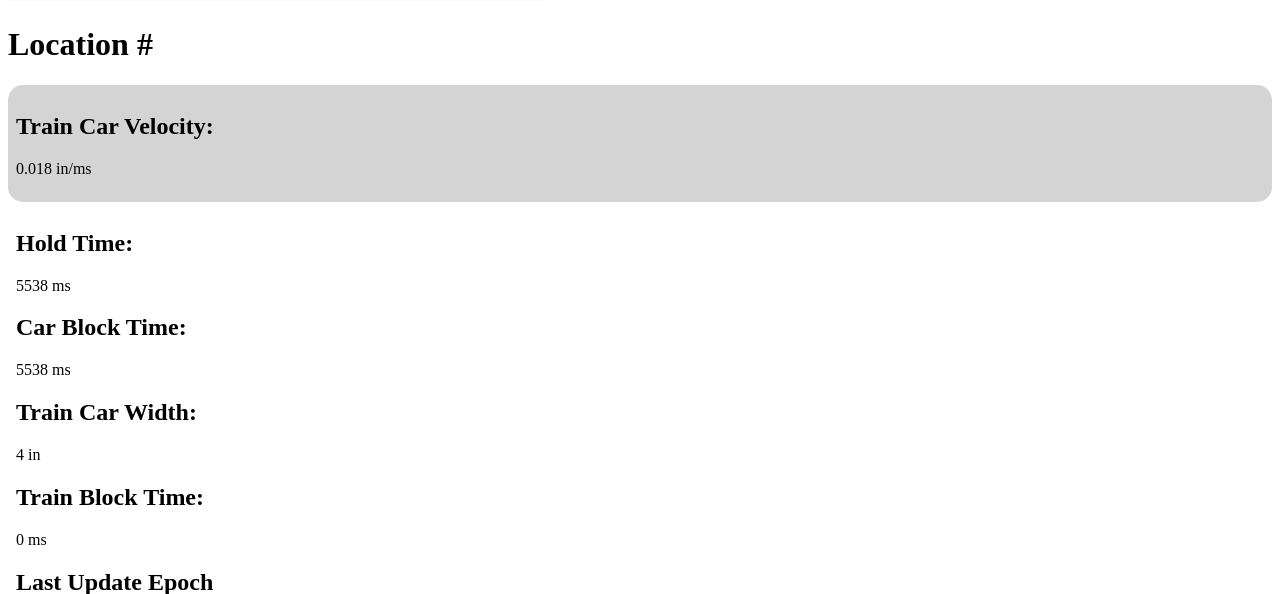
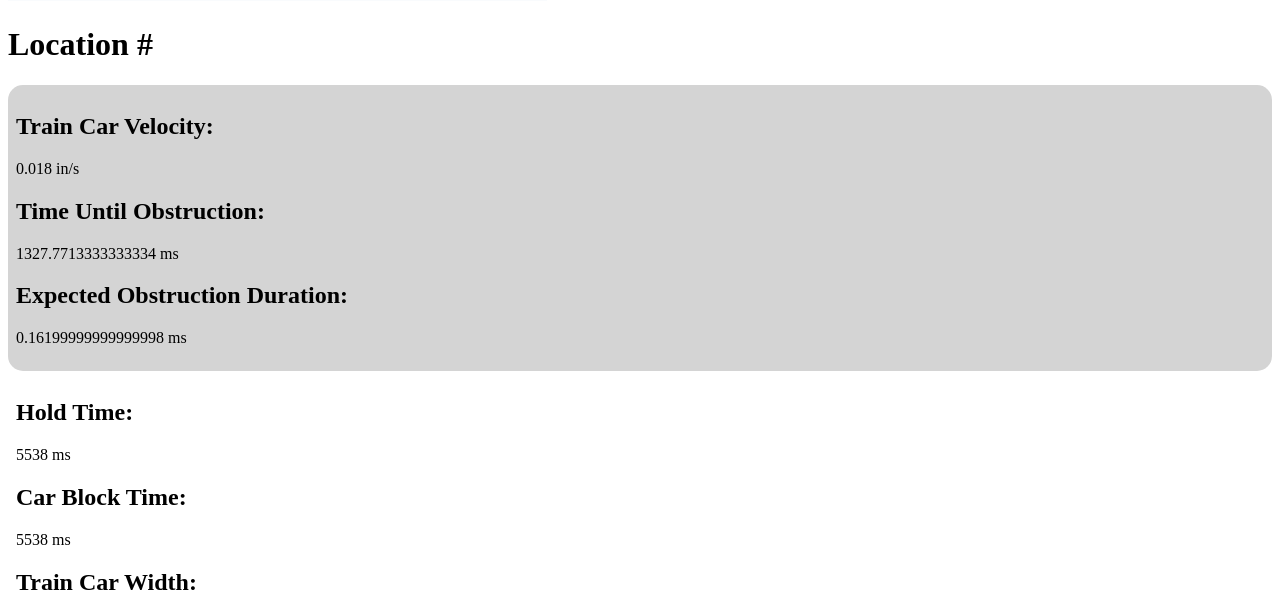
Before and after one commit to ldoughty05/48HourTrains, a Flask app: page / in a window 1280 px wide. Shown: the part 557-1151 px from the top of the page. Run offline with Flask 3, Linux system fonts and the light colour scheme; data comes from the database, SQL or seed files in the repository; both versions use the stored data as it was after the commit; data that the repository does not hold is empty.

Commit message:
added Time Until Obestruction and Expected Obstruction Duration

```diff
--- a/src/app.py
+++ b/src/app.py
@@ -31,6 +31,10 @@ class RoadRailIntersection(db.Model):
     hold_time = db.Column(db.Integer)
     car_phase = db.Column(db.Integer)
     last_update_epoch = db.Column(db.Integer)
+    time_since_train_first_spotted = db.Column(db.Integer)
+    distance_to_intersection = db.Column(db.Double)
+    time_until_obstruction = db.Column(db.Double)
+    expected_obstruction_time = db.Column(db.Integer)
 
 
     # trains_on_this_rail = db.Column(db.Integer, secondary_key=True)
@@ -38,6 +42,7 @@ class RoadRailIntersection(db.Model):
 
     def __repr__(self) -> str:
         return f"RoadRailIntersection {self.id}"
+
 
 def initialize_database():
     db.create_all()
@@ -48,7 +53,8 @@ def initialize_database():
         db.session.add(intersection001)
         db.session.commit()
 
-
+START_DISTANCE = 24 #inches
+TRAIN_LENGTH = 9 # inches
 def handle_data_put():
     try:
         # Extract 'location_id' from the JSON request
@@ -70,7 +76,11 @@ def handle_data_put():
         intersection.car_width = 4.0
         intersection.train_block_time = request.json.get('train_block_time', intersection.train_block_time)
         intersection.last_update_epoch = request.json.get('timestamp', intersection.last_update_epoch)
-
+        intersection.time_since_train_first_spotted = request.json.get('time_since_train_first_spotted', intersection.time_since_train_first_spotted)/1000 # seconds
+        intersection.distance_to_intersection = START_DISTANCE - (intersection.car_velocity * intersection.time_since_train_first_spotted)
+        intersection.time_until_obstruction = (1/intersection.car_velocity) * intersection.distance_to_intersection
+        print(f"TUD: {intersection.time_until_obstruction} = 1/{intersection.car_velocity} * {intersection.distance_to_intersection}")
+        intersection.expected_obstruction_time = TRAIN_LENGTH * intersection.car_velocity
         # Commit the changes to the database
         db.session.commit()
 
@@ -101,6 +111,9 @@ def handle_data_get(id:int):
             "hold_time": intersection.hold_time,
             "car_phase": intersection.car_phase,
             "last_update_epoch": intersection.last_update_epoch,
+            "distance_to_intersection": intersection.distance_to_intersection,
+            "time_until_obstruction": intersection.time_until_obstruction,
+            "expected_obstruction_time": intersection.expected_obstruction_time,
         })
     except Exception as e:
         return jsonify({"error": f"502 Couldn't get intersection rows.", "details": str(e)}), 502
--- a/src/dataUpload.py
+++ b/src/dataUpload.py
@@ -7,8 +7,6 @@ import time
 
 PORT = "COM7" #"/dev/ttyACM0"
 WEB_SERVER_URL = "http://127.0.0.1:5000/data"
-
-
 
 
 def get_dict_from_serial(serial_data_string):
--- a/src/templates/index.html
+++ b/src/templates/index.html
@@ -12,7 +12,12 @@
   <div class="panel important">
     <h2>Train Car Velocity:</h2>
     <p id="carVelocity">{{ intersection.car_velocity }} in/ms</p>
+    <h2>Time Until Obstruction:</h2>
+    <p id="timeUntilObstruction">{{ intersection.time_until_obstruction }} ms</p>
+    <h2>Expected Obstruction Duration:</h2>
+    <p id="expectedObstructionDuration">{{ intersection.expected_obstruction_time }} ms</p>
   </div>
+
   <div class="panel">
     <h2>Hold Time:</h2>
     <p id="holdTime">{{ intersection.hold_time }} ms</p>
@@ -42,12 +47,15 @@
         const data = await response.json();
 
         // Update the DOM with the latest data
-        document.getElementById("carVelocity").innerText = data.car_velocity + " in/ms";
+        document.getElementById("carVelocity").innerText = data.car_velocity + " in/s";
         document.getElementById("holdTime").innerText = data.hold_time + " ms";
         document.getElementById("carPhase").innerText = data.car_phase + " ms";
         document.getElementById("carWidth").innerText = data.car_width + " in";
         document.getElementById("trainBlockTime").innerText = data.train_block_time + " ms";
         document.getElementById("lastUpdateEpoch").innerText = data.last_update_epoch;
+        document.getElementById("timeUntilObstruction").innerText = data.time_until_obstruction + " ms";
+        document.getElementById("expectedObstructionDuration").innerText = data.expected_obstruction_time + " ms";
+
 
       } catch (error) {
         console.error("Error fetching latest data:", error);
```
Also changed, not shown: instance/database.db, 1 other file.
